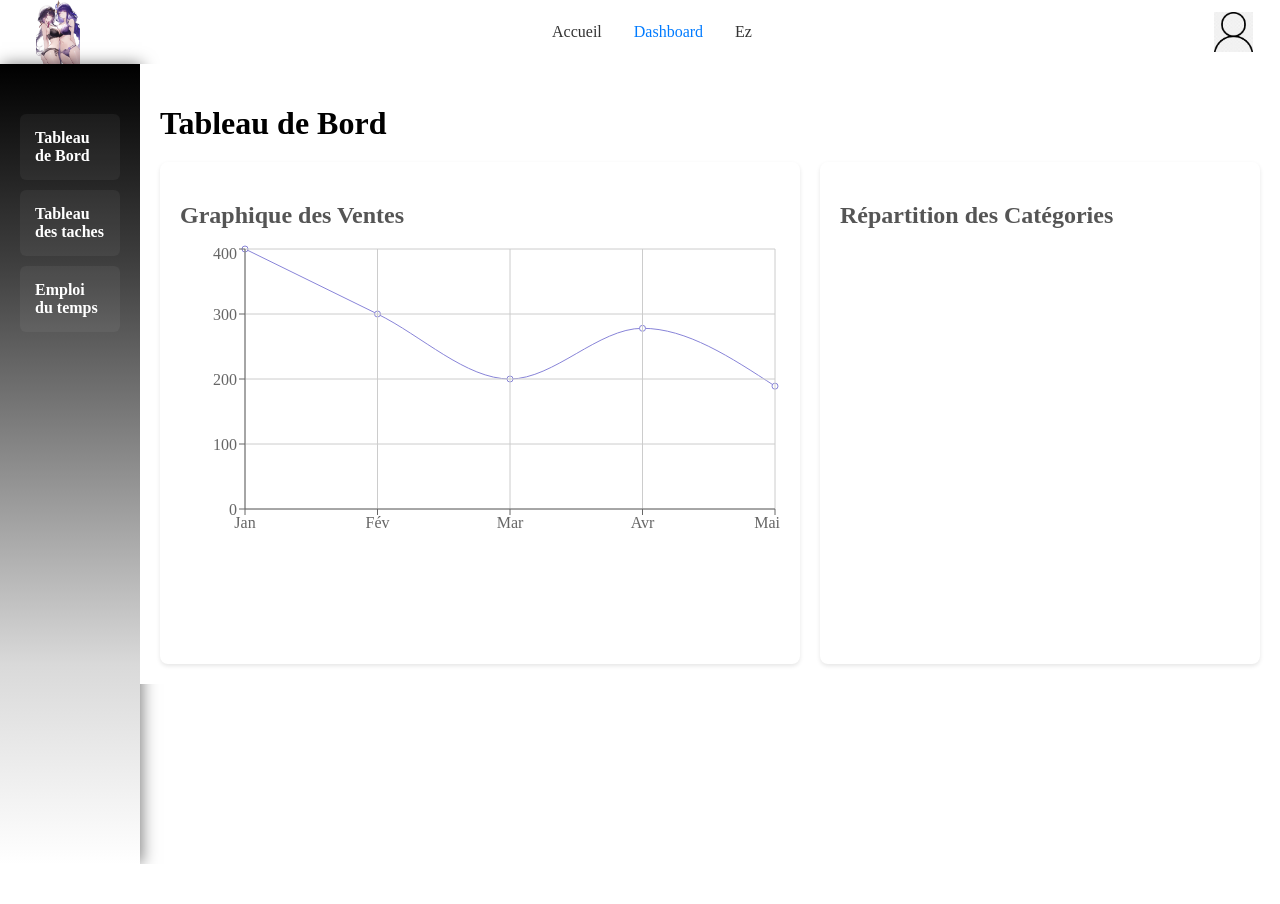
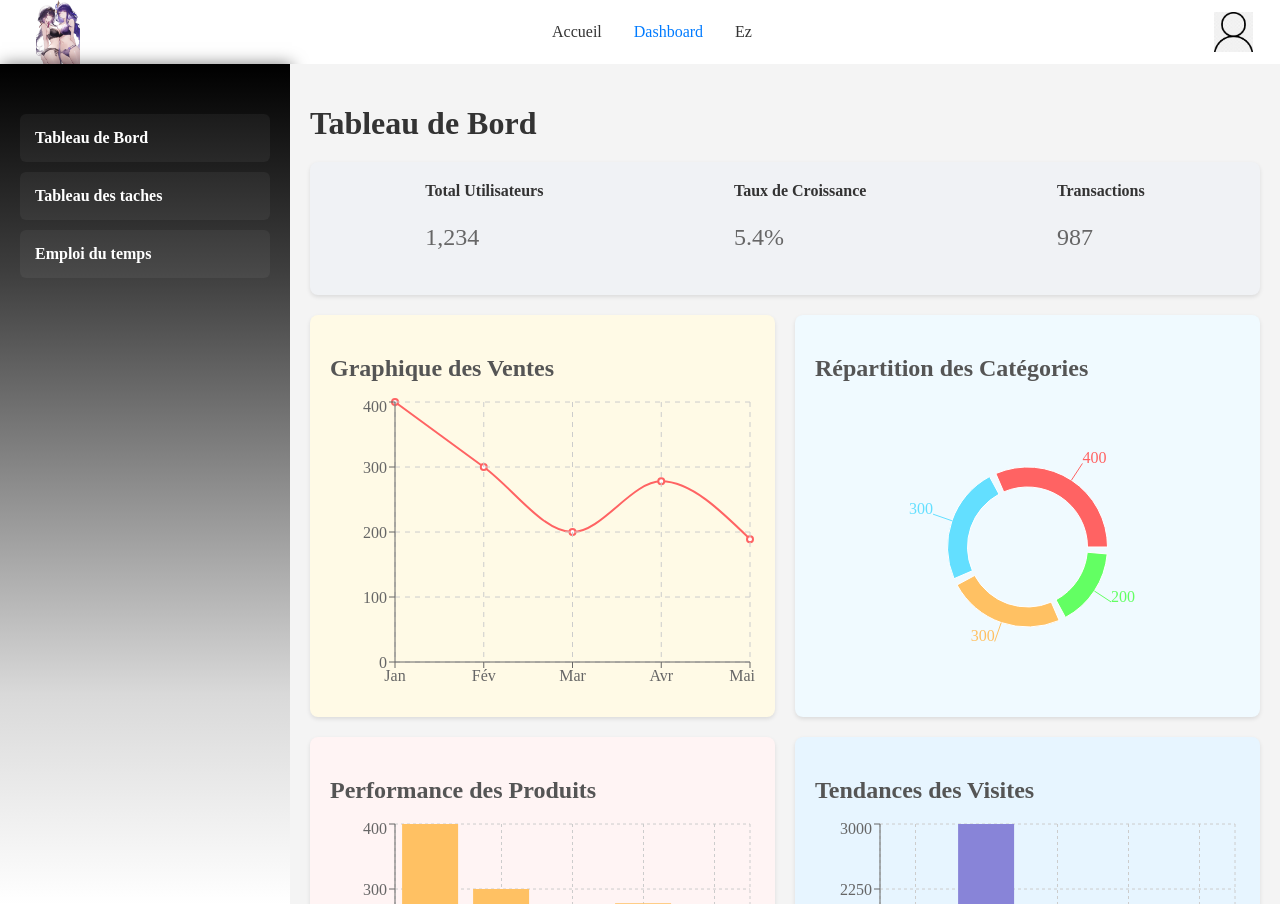
Before and after one commit to Bloomooo/ReactApp, a React (Create React App) app: page /dashboard in a window 1280 px wide. Before the commit the page ends 864 px from the top, so only its background shows below. Built offline with nearby package versions, Linux system fonts and the light colour scheme.

Commit message:
finalisation de l'onglet dashboard

```diff
--- a/src/components/DashboardContent.tsx
+++ b/src/components/DashboardContent.tsx
@@ -1,4 +1,3 @@
-// DashboardContent.js
 import React from "react";
 import "../styles/components/_dashboardcontent.scss";
 import {
@@ -11,7 +10,11 @@ import {
   PieChart,
   Pie,
   Cell,
+  BarChart,
+  Bar,
+  ResponsiveContainer,
 } from "recharts";
+import SummaryWidget from "./SummaryWidget";
 
 const data = [
   { name: "Jan", ventes: 400 },
@@ -28,33 +31,61 @@ const dataPie = [
   { name: "Catégorie D", value: 200 },
 ];
 
-const COLORS = ["#0088FE", "#00C49F", "#FFBB28", "#FF8042"];
+const dataVisits = [
+  { name: "Réseaux Sociaux", visites: 1200 },
+  { name: "Recherche Organique", visites: 3000 },
+  { name: "Email", visites: 800 },
+  { name: "Référence", visites: 1600 },
+  { name: "Direct", visites: 900 },
+];
+
+const marketingData = [
+  { nom: "Campagne A", tauxConversion: "3.5%", cpc: "0.45€", roi: "120%" },
+  { nom: "Campagne B", tauxConversion: "2.8%", cpc: "0.50€", roi: "95%" },
+  { nom: "Campagne C", tauxConversion: "4.2%", cpc: "0.40€", roi: "150%" },
+];
+
+const COLORS = ["#ff6363", "#63dfff", "#ffc163", "#63ff63"];
 
 const DashboardContent = () => {
   return (
-    <div>
     <div className="dashboard-content">
       <h1>Tableau de Bord</h1>
+      <SummaryWidget />
       <div className="dashboard-widgets">
-          <div className="widget">
+        <div className="widget sales-widget">
           <h2>Graphique des Ventes</h2>
-            <LineChart width={600} height={300} data={data}>
-              <Line type="monotone" dataKey="ventes" stroke="#8884d8" />
-              <CartesianGrid stroke="#ccc" />
+          <ResponsiveContainer width="100%" height={300}>
+            <LineChart data={data}>
+              <Line
+                type="monotone"
+                dataKey="ventes"
+                stroke="#ff6363"
+                strokeWidth={2}
+                dot={{ stroke: "#ff6363", strokeWidth: 2 }}
+              />
+              <CartesianGrid stroke="#ccc" strokeDasharray="5 5" />
               <XAxis dataKey="name" />
               <YAxis />
               <Tooltip />
             </LineChart>
+          </ResponsiveContainer>
         </div>
-          <div className="widget">
+        <div className="widget categories-widget">
           <h2>Répartition des Catégories</h2>
-            <PieChart width={400} height={400}>
+          <ResponsiveContainer width="100%" height={300}>
+            <PieChart>
               <Pie
                 data={dataPie}
-                cx={200}
-                cy={200}
-                outerRadius={60}
-                fill="#8884d8" dataKey={""}              >
+                cx="50%"
+                cy="50%"
+                innerRadius={60}
+                outerRadius={80}
+                fill="#8884d8"
+                paddingAngle={5}
+                dataKey="value"
+                label
+              >
                 {dataPie.map((entry, index) => (
                   <Cell
                     key={`cell-${index}`}
@@ -64,8 +95,45 @@ const DashboardContent = () => {
               </Pie>
               <Tooltip />
             </PieChart>
+          </ResponsiveContainer>
         </div>
-
+        <div className="widget products-widget">
+          <h2>Performance des Produits</h2>
+          <ResponsiveContainer width="100%" height={300}>
+            <BarChart data={data}>
+              <CartesianGrid strokeDasharray="3 3" />
+              <XAxis dataKey="name" />
+              <YAxis />
+              <Tooltip />
+              <Bar dataKey="ventes" fill="#ffc163" />
+            </BarChart>
+          </ResponsiveContainer>
+        </div>
+        {/* Nouveaux widgets */}
+        <div className="widget visits-widget">
+          <h2>Tendances des Visites</h2>
+          <ResponsiveContainer width="100%" height={300}>
+            <BarChart data={dataVisits}>
+              <CartesianGrid strokeDasharray="3 3" />
+              <XAxis dataKey="name" />
+              <YAxis />
+              <Tooltip />
+              <Bar dataKey="visites" fill="#8884d8" />
+            </BarChart>
+          </ResponsiveContainer>
+        </div>
+        <div className="widget new-widget">
+          <h2>Performances des Campagnes Marketing</h2>
+          <div className="marketing-performance">
+            {marketingData.map((campagne, index) => (
+              <div key={index} className="campagne">
+                <h3>{campagne.nom}</h3>
+                <p>Taux de Conversion: {campagne.tauxConversion}</p>
+                <p>CPC: {campagne.cpc}</p>
+                <p>ROI: {campagne.roi}</p>
+              </div>
+            ))}
+          </div>
         </div>
       </div>
     </div>
--- a/src/styles/components/_dashboardcontent.scss
+++ b/src/styles/components/_dashboardcontent.scss
@@ -1,28 +1,79 @@
 .dashboard-content {
-  flex-grow: 1; // This will make the content grow to fill the space
-  padding: 20px; // This padding is inside the content, no need to subtract it from width
-  background-color: #fff; // Keeping the background white
-  overflow-y: auto; // Allows scrolling if content is taller than the screen
+  flex-grow: 1;
+  padding: 20px;
+  background-color: #f4f4f4;
+  max-height: 100vh;
+  overflow-y: auto;
 
   h1 {
-    color: #000;
+    color: #333;
     margin-bottom: 20px;
   }
 
   .dashboard-widgets {
     display: flex;
-    justify-content: space-between; // This spreads out the widgets
-    gap: 20px; // Adds space between the widgets
+    flex-wrap: wrap;
+    gap: 20px;
 
     .widget {
+      flex: 1 1 300px;
       padding: 20px;
       border-radius: 8px;
       box-shadow: 0 2px 4px rgba(0, 0, 0, 0.1);
+      background-color: #fff;
+      transition: all 0.3s ease-in-out;
+
+      &:hover {
+        transform: translateY(-5px);
+        box-shadow: 0 4px 8px rgba(0, 0, 0, 0.2);
+      }
 
       h2 {
         color: #555;
         margin-bottom: 15px;
       }
+
+      .chart-container {
+        width: 100%;
+        height: 100%;
+      }
+    }
+
+    .sales-widget {
+      background-color: #fffae6;
+    }
+
+    .categories-widget {
+      background-color: #f0faff;
+    }
+
+    .products-widget {
+      background-color: #fff4f4;
+    }
+
+    .visits-widget {
+      background-color: #e7f5ff;
+    }
+    .new-widget .marketing-performance {
+      display: flex;
+      flex-direction: column;
+      gap: 20px;
+    }
+
+    .new-widget .campagne {
+      padding: 15px;
+      background-color: #f0f2f5;
+      border-radius: 8px;
+      box-shadow: 0 2px 4px rgba(0, 0, 0, 0.1);
+
+      h3 {
+        margin-top: 0;
+      }
+
+      p {
+        margin: 5px 0;
+        font-size: 0.9em;
+      }
     }
   }
 }
--- a/src/styles/components/_sidebar.scss
+++ b/src/styles/components/_sidebar.scss
@@ -1,5 +1,6 @@
 .sidebar {
   width: 250px;
+  min-width: 250px;
   padding: 20px;
   box-shadow: 2px 0 15px rgba(0, 0, 0, 0.5);
   display: flex;
@@ -10,7 +11,7 @@
     #8c8c8c,
     #d9d9d9,
     #ffffff
-  ); // Gradient from black to white
+  );
   flex-direction: column;
   transition: all 0.3s ease;
 
@@ -24,7 +25,7 @@
       margin: 10px 0;
       border-radius: 6px;
       background-color: rgba(255, 255, 255, 0.05);
-      transition: background-color 0.3s ease;
+      transition: background-color 0.3s ease, transform 0.5s ease-in-out;
 
       &:hover {
         background-color: rgba(255, 255, 255, 0.1);
--- a/src/styles/pages/_authentification.scss
+++ b/src/styles/pages/_authentification.scss
@@ -65,6 +65,7 @@ body {
   background: linear-gradient(-45deg, #000, #fff);
   background-size: 400% 400%;
   animation: animateGradient 15s ease infinite;
+  overflow: hidden;
 }
 
 .auth-form {
--- a/src/styles/pages/_dashboard.scss
+++ b/src/styles/pages/_dashboard.scss
@@ -1,6 +1,6 @@
 .dashboard-container {
   display: flex;
+  flex-direction: row;
   min-height: 100vh;
   background-color: #fff;
-  // The width should naturally be 100% of the parent, which is typically the <body>
 }
```
Lines whose indentation alone changed are shown as unchanged.
